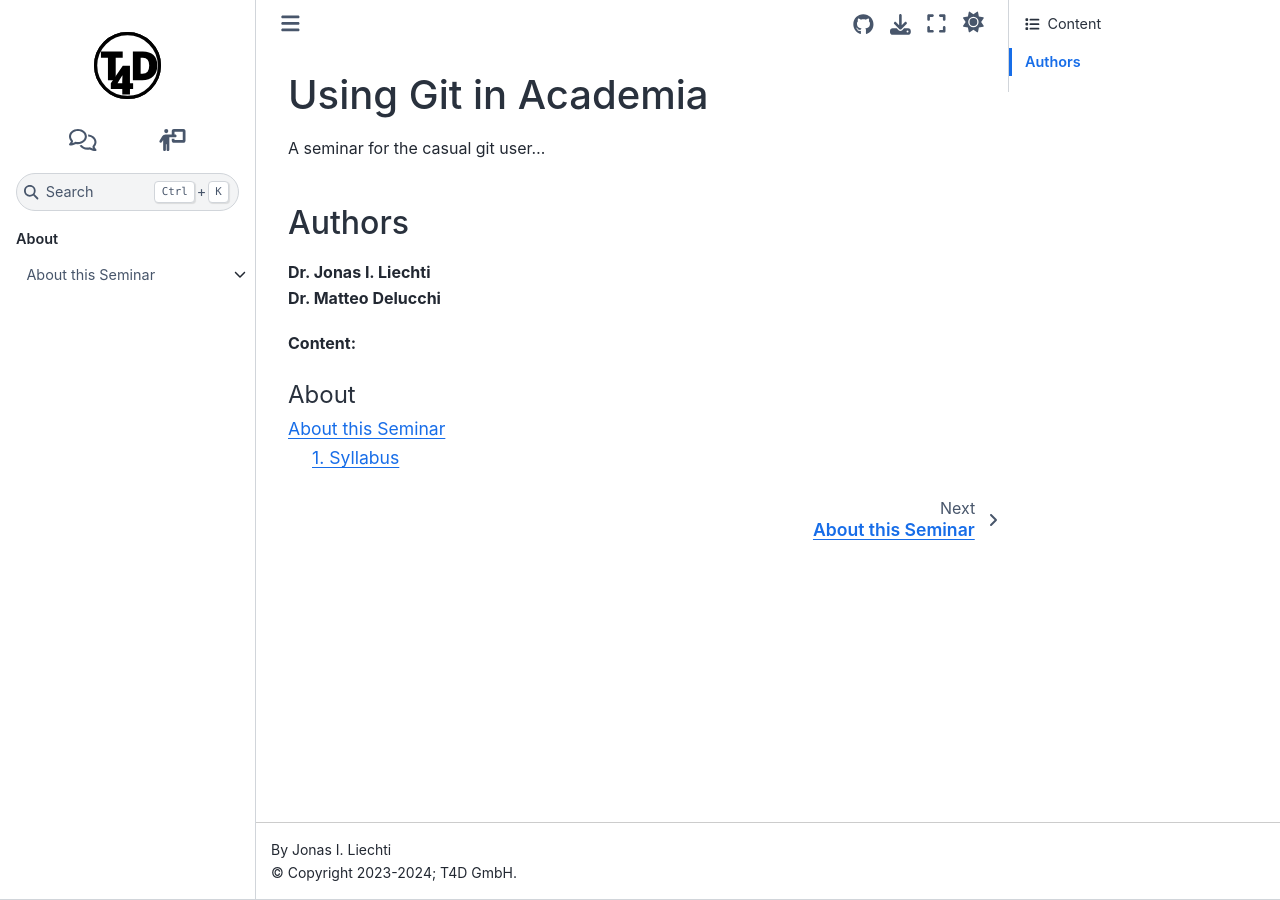
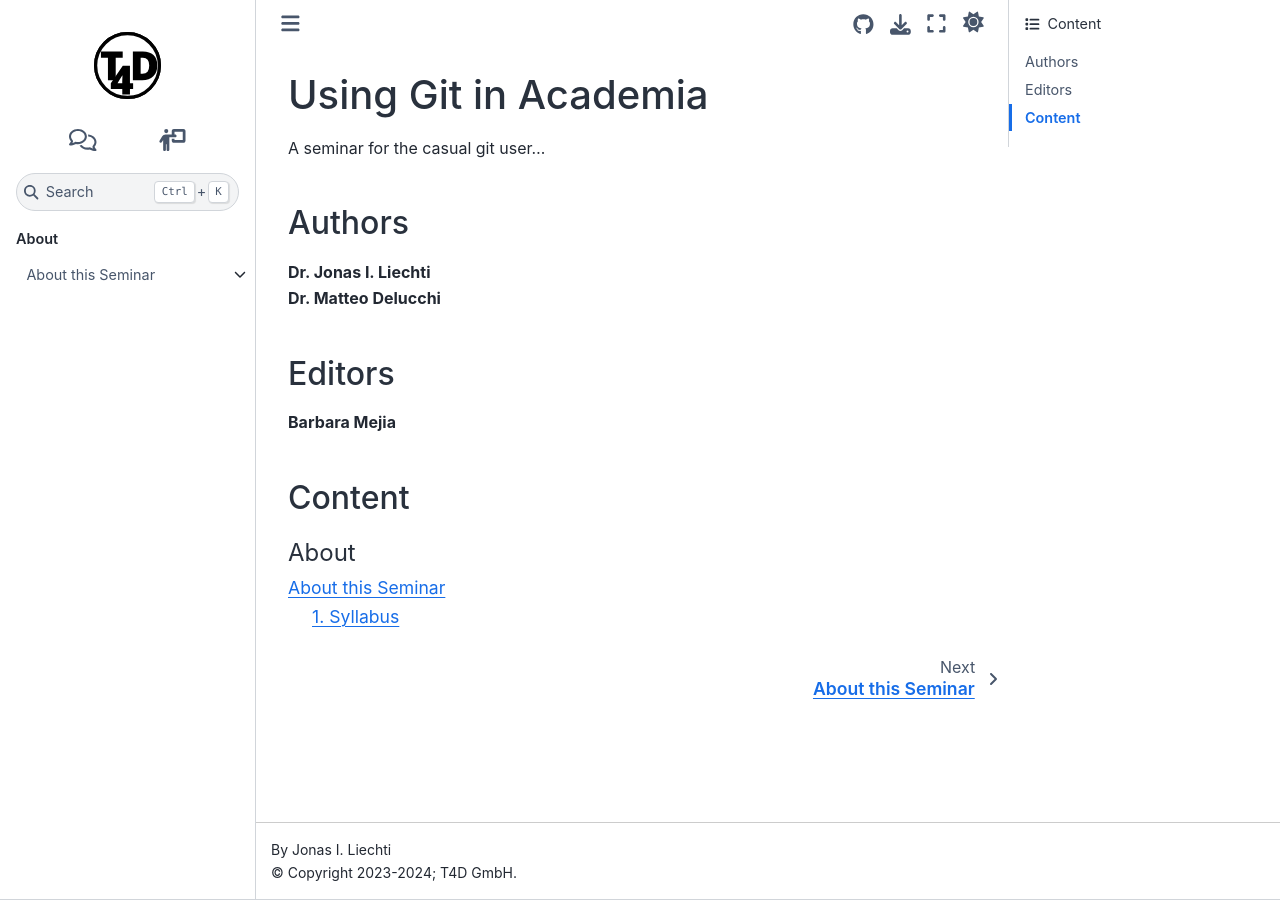
Before and after one commit to t4d-gmbh/using-git-in-academia, a Sphinx documentation site: the page built from source/index.md, in a window 1280 px wide. Built offline with Sphinx 7.4.7 and the Sphinx Book theme 1.1.4, drawn with Linux system fonts in a browser that asks for light colours; pages that are not in the unit, such as notebooks, are missing from menus; the version number could not be read and is left out.

Commit message:
adding editor

````diff
--- a/source/index.md
+++ b/source/index.md
@@ -8,7 +8,11 @@
 **Dr. Matteo Delucchi**
 
 
-**Content:**
+### Editors
+
+**Barbara Mejia**
+
+### Content
 
 ```{toctree}
 :caption: About
````
